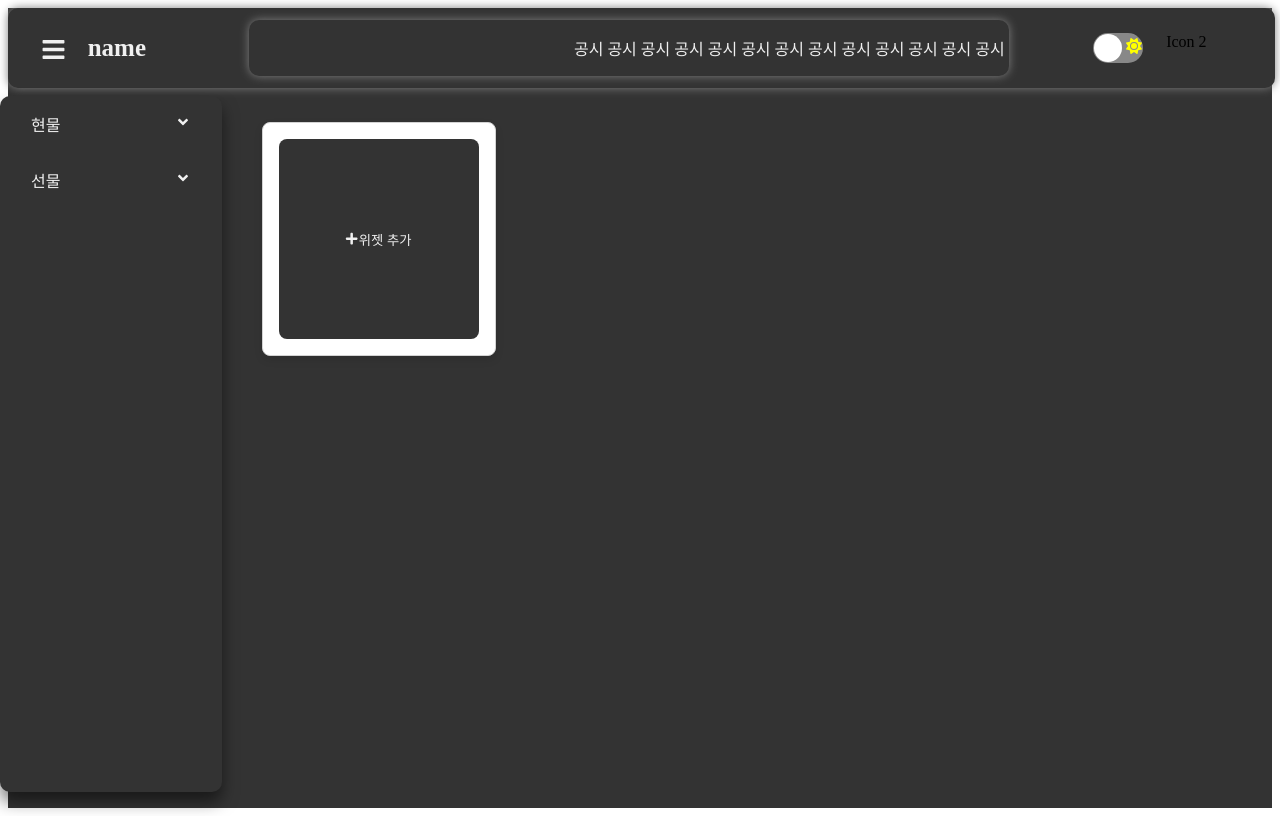
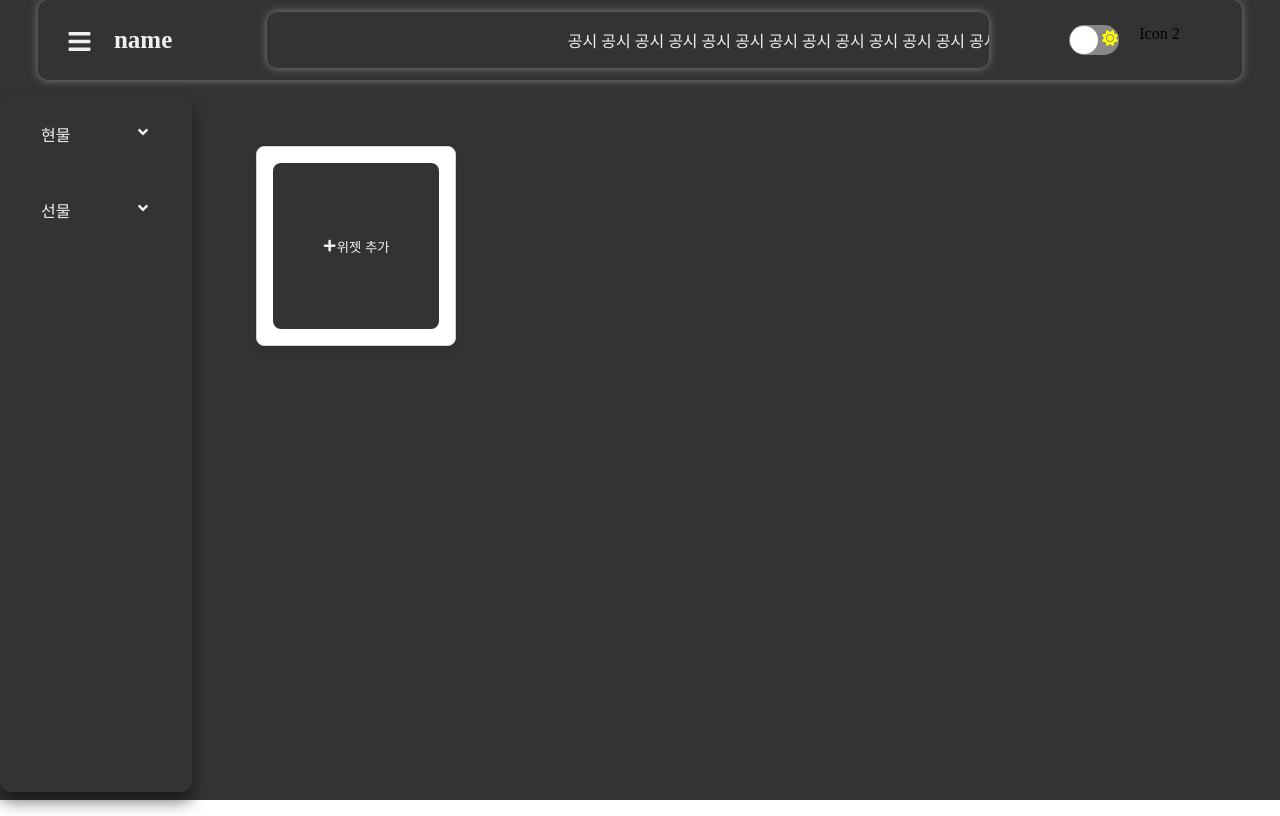
Before and after one commit to deenuit113/Tradin, a Next.js app in the folder coin/: page / in a window 1280 px wide. Built offline with nearby package versions, Linux system fonts and the light colour scheme.

Commit message:
Design: modify page design

```diff
--- a/coin/pages/_app.tsx
+++ b/coin/pages/_app.tsx
@@ -3,6 +3,8 @@ import Head from "next/head";
 import Header from "../src/components/commons/Header";
 import { SidebarProvider } from "../src/components/commons/SidebarContext";
 import { RecoilRoot } from "recoil";
+import { DndProvider } from "react-dnd";
+import { HTML5Backend } from "react-dnd-html5-backend";
 
 function MyApp({ Component, pageProps }: AppProps) {
     return (
@@ -11,12 +13,24 @@ function MyApp({ Component, pageProps }: AppProps) {
                 <title>project</title>
             </Head>
             <RecoilRoot>
-                <SidebarProvider>
-                    <Header />
-                <Component {...pageProps} />
-                </SidebarProvider>
+                <DndProvider backend={HTML5Backend}>
+                    <SidebarProvider>
+                        <Header />
+                    <Component {...pageProps} />
+                    </SidebarProvider>
+                </DndProvider>
             </RecoilRoot>
             <style jsx global>{`
+                html, body, #__next {
+                    margin: 0;
+                    padding: 0;
+                    width: 100%;
+                    height: 100%;
+                }
+                * {
+                    box-sizing: border-box;
+                }
+
                 footer {
                     display: none;
                 }
--- a/coin/src/components/commons/header.styles.tsx
+++ b/coin/src/components/commons/header.styles.tsx
@@ -2,7 +2,7 @@ import styled from "@emotion/styled";
 
 export const HeaderContainer = styled.header<{ darkMode: boolean }>`
     position: fixed;
-    width: 99%;
+    width: 94%;
     display: flex;
     justify-content: space-between;
     align-items: center;
@@ -10,10 +10,10 @@ export const HeaderContainer = styled.header<{ darkMode: boolean }>`
     background-color: ${({ darkMode }) => (darkMode ? '#f0f0f0' : '#333')};
     box-shadow: 0px 0px 10px gray;
     border-radius: 10px 10px 10px 10px;
-    margin-right: 1%;
-    margin-left: 0;
     z-index: 1000;
     box-sizing: border-box;
+    margin-left: 3%;
+    margin-right: 3%;
 `;
 
 export const Left = styled.div`
--- a/coin/src/components/units/Sidebar.styles.tsx
+++ b/coin/src/components/units/Sidebar.styles.tsx
@@ -31,16 +31,13 @@ export const Menu = styled.ul`
 export const MenuItem = styled.li`
     padding: 1rem;
     cursor: pointer;
-
-    &:hover {
-        background-color: #e0e0e0;
-    }
 `;
 
 export const MenuTitle = styled.div<{ darkMode: boolean }>`
     display: flex;
     justify-content: space-between;
     align-items: center;
+    margin: 10px;
     color: ${({ darkMode }) => (darkMode ? '#333' : '#f0f0f0')};
 
     .FaAngleDown{
@@ -61,5 +58,9 @@ export const SubMenu = styled.ul<{ darkMode: boolean }>`
     li {
         padding: 0.5rem;
         color: ${({ darkMode }) => (darkMode ? '#333' : '#f0f0f0')};
+
+        &:hover{
+            background-color: #e0e0e0;
+        }
     }
 `;
--- a/coin/src/components/units/main.styles.tsx
+++ b/coin/src/components/units/main.styles.tsx
@@ -2,6 +2,7 @@ import styled from "@emotion/styled";
 
 export const Container = styled.div<{ darkMode: boolean }>`
     display: flex;
+    width: 100%;
     height: 100vh;
     justify-content: flex-end;
     align-items: flex-end;
--- a/coin/src/components/units/main.tsx
+++ b/coin/src/components/units/main.tsx
@@ -1,6 +1,4 @@
 import { useState } from "react";
-import { DndProvider } from "react-dnd";
-import { HTML5Backend } from "react-dnd-html5-backend";
 import * as S from "./Main.styles";
 import { useSidebar } from "../commons/SidebarContext";
 import SideBar from "./Sidebar";
@@ -33,7 +31,6 @@ export default function MainPage(): JSX.Element {
     };
 
     return (
-        <DndProvider backend={HTML5Backend}>
         <S.Container darkMode={isDarkMode}>
             <SideBar />
             <S.MainContent sidebarOpen={sidebarOpen} darkMode={isDarkMode}>
@@ -56,6 +53,5 @@ export default function MainPage(): JSX.Element {
                 </S.WidgetAdd>
             </S.MainContent>
         </S.Container>
-        </DndProvider>
     );
 }
```
Lines whose indentation alone changed are shown as unchanged.
